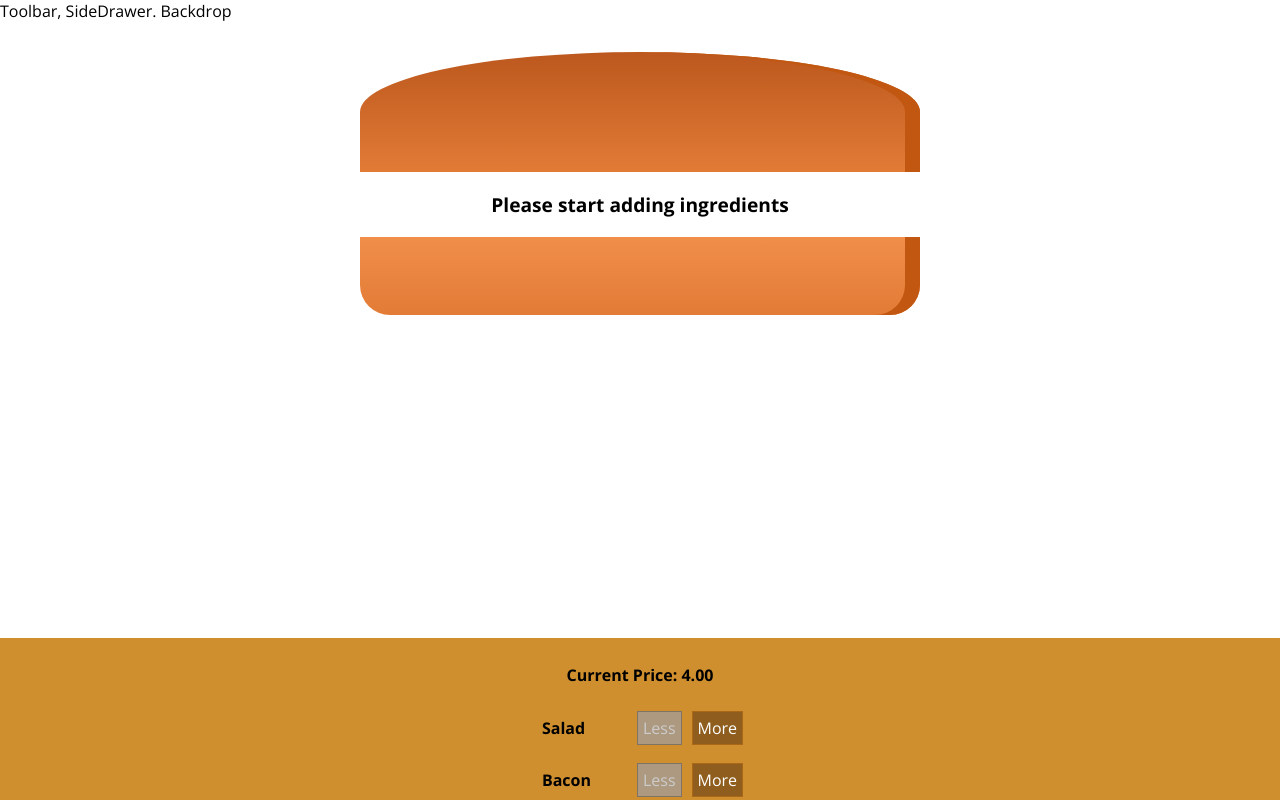
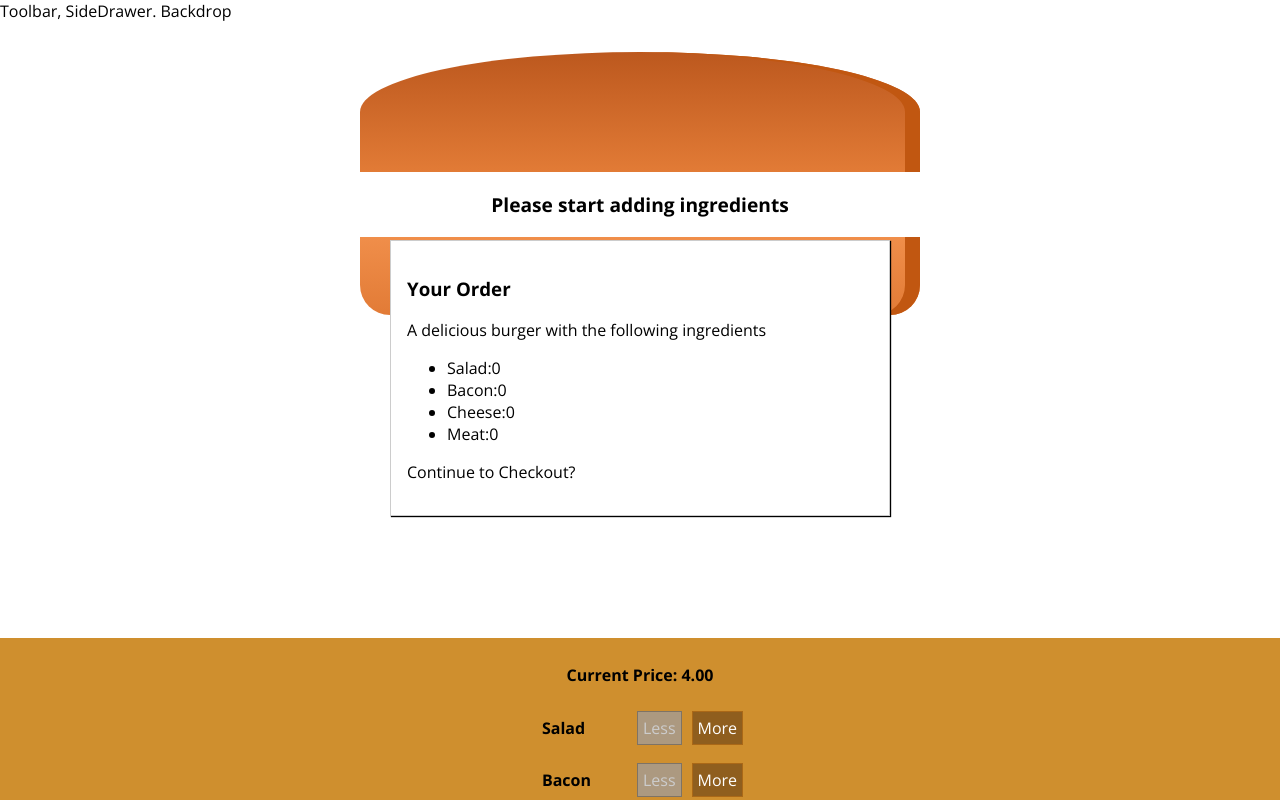
Before and after one commit to trickyBytes/react-guide-burger-builder, a React (Create React App) app: page / in a window 1280 px wide. Shown: the top 800 px of the page. Built offline with nearby package versions, Linux system fonts and the light colour scheme.

Commit message:
chapter-7: Construct order modal

```diff
--- /dev/null
+++ b/src/components/Burger/OrderSummary/OrderSummary.js
@@ -0,0 +1,24 @@
+import React from "react";
+import Aux from "../../../hoc/Aux";
+
+const orderSummary = props => {
+  const ingredientSummary = Object.keys(props.ingredients).map(igKey => {
+    return (
+      <li key={igKey}>
+        <span style={{ textTransform: "capitalize" }}>{igKey}</span>:
+        {props.ingredients[igKey] | igKey}
+      </li>
+    );
+  });
+
+  return (
+    <Aux>
+      <h3>Your Order</h3>
+      <p>A delicious burger with the following ingredients</p>
+      <ul>{ingredientSummary}</ul>
+      <p>Continue to Checkout?</p>
+    </Aux>
+  );
+};
+
+export default orderSummary;
--- /dev/null
+++ b/src/components/UI/Modal/Modal.module.scss
@@ -0,0 +1,20 @@
+.Modal {
+    position: fixed;
+    z-index: 500;
+    background-color: white;
+    width: 70%;
+    border: 1px solid #ccc;
+    box-shadow: 1px 1px 1px black;
+    padding: 16px;
+    left: 15%;
+    top: 30%;
+    box-sizing: border-box;
+    transition: all 0.3s ease-out;
+}
+
+@media (min-width: 600px) {
+    .Modal {
+        width: 500px;
+        left: calc(50% - 250px);
+    }
+}
--- /dev/null
+++ b/src/components/UI/Modal/Model.js
@@ -0,0 +1,7 @@
+import React from "react";
+
+import classes from "./Modal.module.scss";
+
+const modal = props => <div className={classes.Modal}>{props.children}</div>;
+
+export default modal;
--- a/src/containers/BurgerBuilder/BurgerBuilder.js
+++ b/src/containers/BurgerBuilder/BurgerBuilder.js
@@ -2,6 +2,8 @@
 import Aux from "../../hoc/Aux";
 import Burger from "../../components/Burger/Burger";
 import BuildControls from "../../components/Burger/BuildControls/BuildControls";
+import Modal from "../../components/UI/Modal/Model";
+import OrderSummary from "../../components/Burger/OrderSummary/OrderSummary";
 
 const INGREDIENT_PRICES = {
   salad: 0.5,
@@ -79,6 +81,9 @@
 
     return (
       <Aux>
+        <Modal>
+          <OrderSummary ingredients={this.state.ingredients} />
+        </Modal>
         <Burger ingredients={this.state.ingredients} />
         <BuildControls
           ingredientAdded={this.addIngredientHandler}
```
Also changed, not shown: src/components/UI/Backdrop/Backdrop.js (added).
